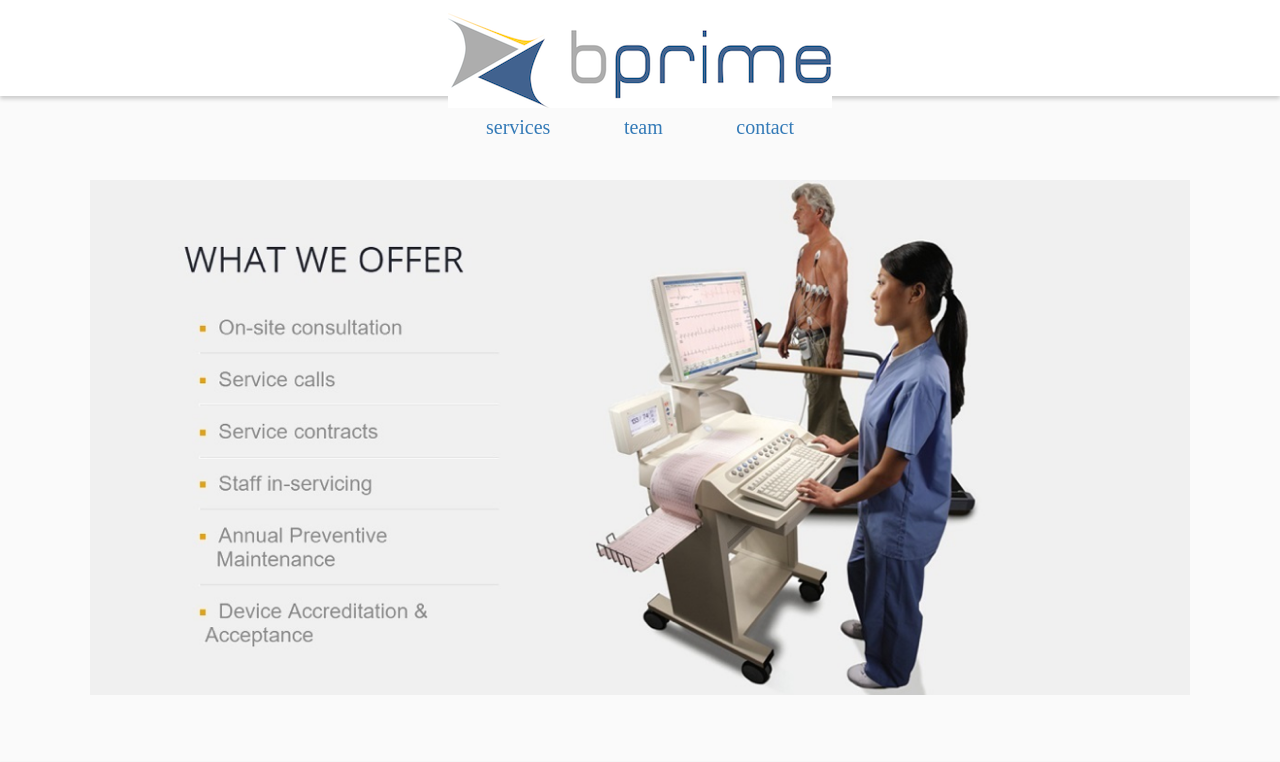
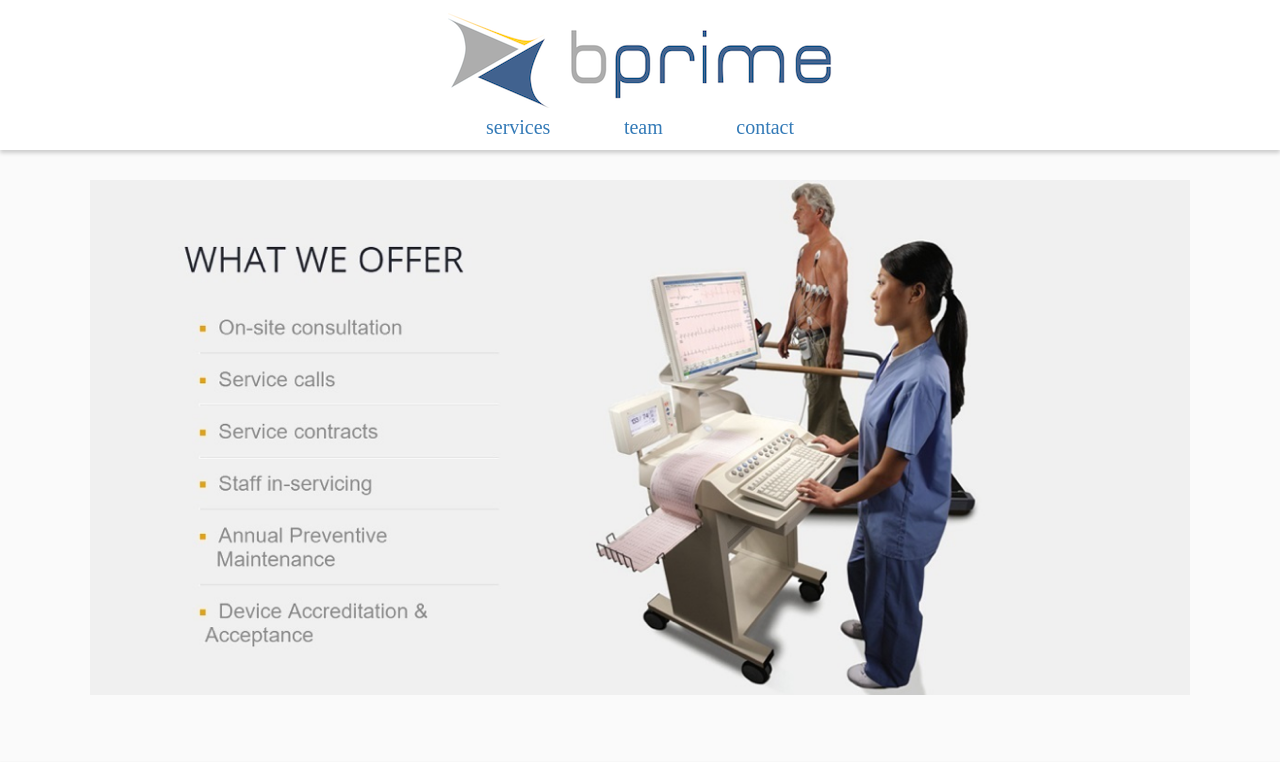
Before and after one commit to miltonleung/bprimeExperiment, a plain HTML site: page index.html in a window 1280 px wide. Shown: the top 762 px of the page. Drawn offline with nearby package versions, Linux system fonts and the light colour scheme; a web font is replaced by a local one.

```diff
--- a/style.css
+++ b/style.css
@@ -13,7 +13,7 @@
     top: 0;
     left: 0;
     width: 100%;
-    height: 12vh;
+    height: 150px;
     z-index: 9999;
     background-color: white;
 
```
